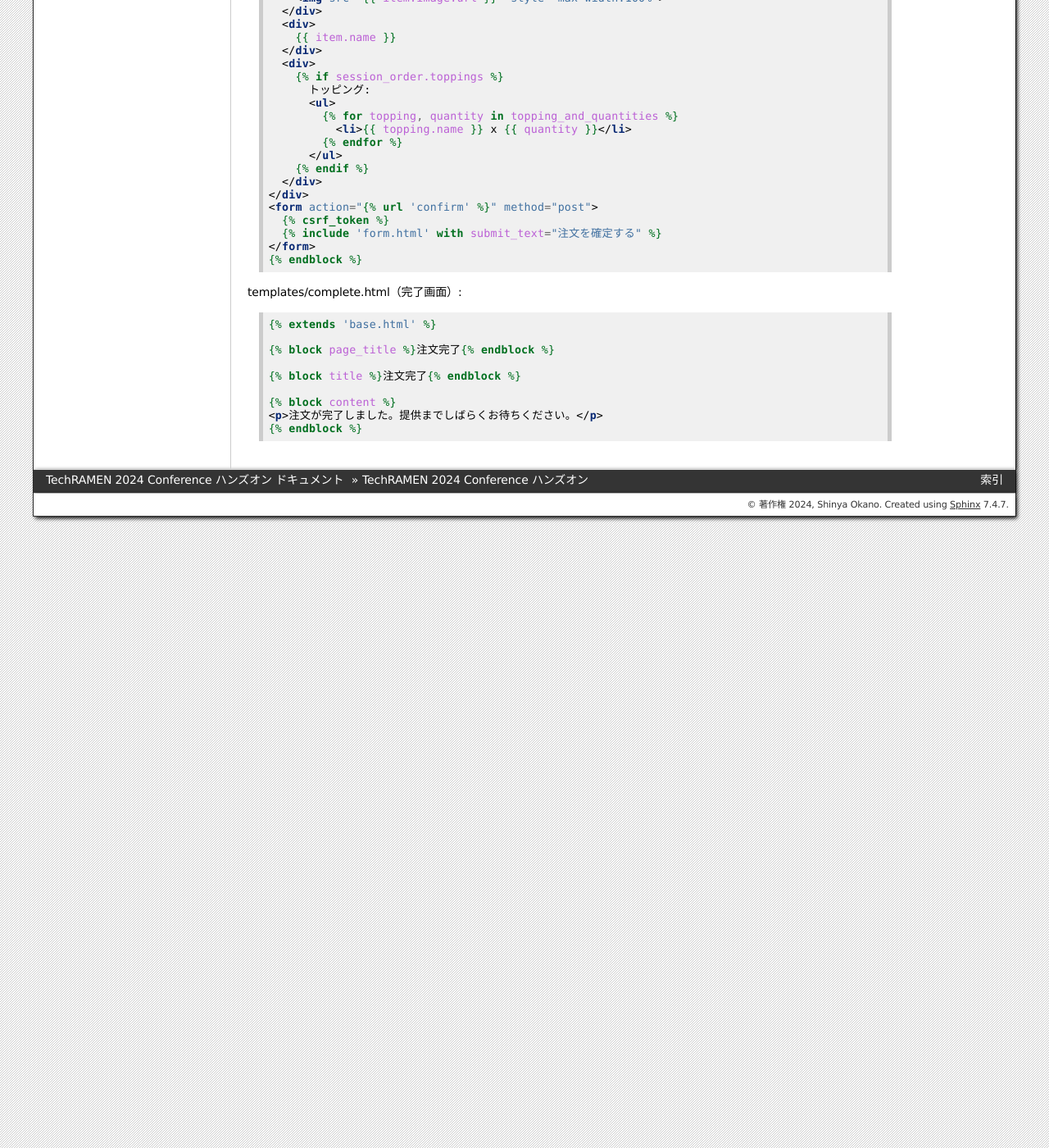
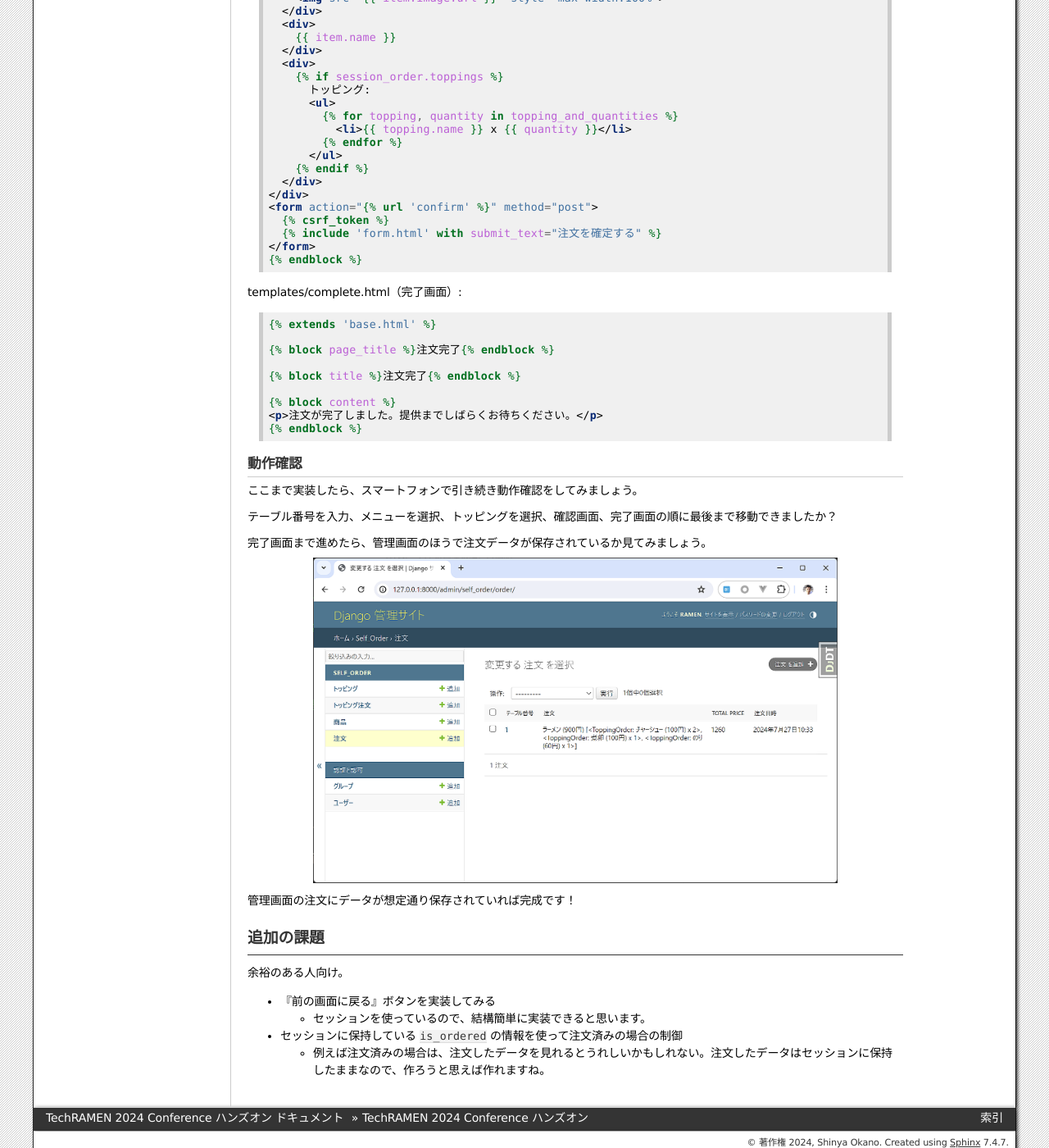
Before and after one commit to tokibito/techramen-handson, a Sphinx documentation site: the page built from docs/source/index.rst, in a window 1280 px wide and 1400 px high, scrolled down 47248 px. Shown: the whole window at 82% size. Built offline with Sphinx 7.4.7, drawn with Linux system fonts in a browser that asks for light colours.

Commit message:
追加課題

```diff
--- a/docs/source/index.rst
+++ b/docs/source/index.rst
@@ -1840,3 +1840,29 @@ templates/complete.html（完了画面）:
    {% block content %}
    <p>注文が完了しました。提供までしばらくお待ちください。</p>
    {% endblock %}
+
+動作確認
+-------------
+
+ここまで実装したら、スマートフォンで引き続き動作確認をしてみましょう。
+
+テーブル番号を入力、メニューを選択、トッピングを選択、確認画面、完了画面の順に最後まで移動できましたか？
+
+完了画面まで進めたら、管理画面のほうで注文データが保存されているか見てみましょう。
+
+.. image:: images/admin-ordered.png
+
+管理画面の注文にデータが想定通り保存されていれば完成です！
+
+追加の課題
+================
+
+余裕のある人向け。
+
+* 『前の画面に戻る』ボタンを実装してみる
+
+  * セッションを使っているので、結構簡単に実装できると思います。
+
+* セッションに保持している ``is_ordered`` の情報を使って注文済みの場合の制御
+
+  * 例えば注文済みの場合は、注文したデータを見れるとうれしいかもしれない。注文したデータはセッションに保持したままなので、作ろうと思えば作れますね。
```
Also changed, not shown: docs/source/images/admin-ordered.png (added).
